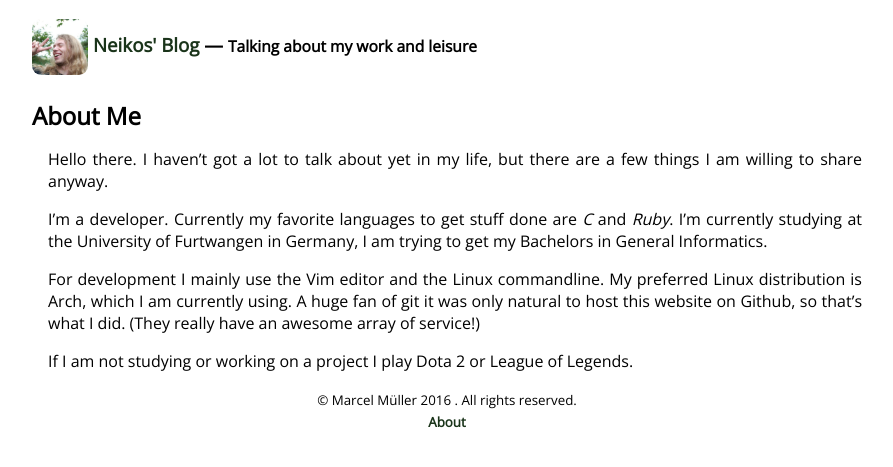
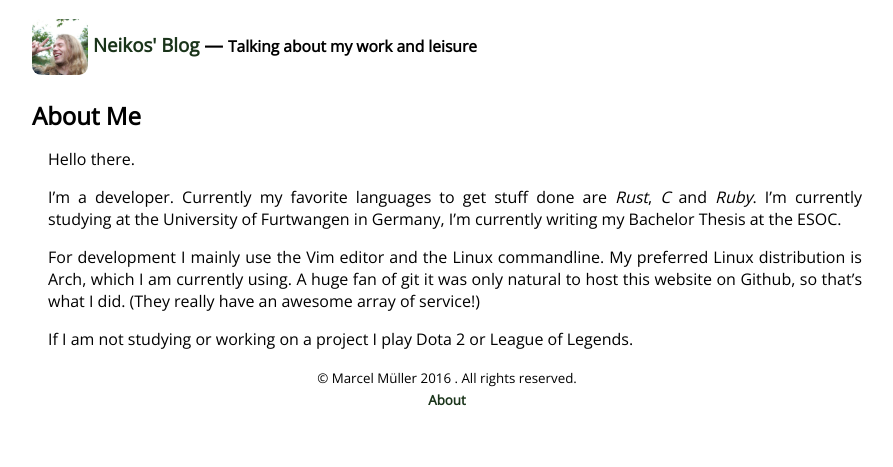
Before and after one commit to TheNeikos/TheNeikos.github.io, a Jekyll site: the page built from about.md, in a window 1280 px wide. Shown: the top 467 px of the page, without its empty margins (193-1086 px from the left). Built offline with Jekyll 4.4.1, drawn with Linux system fonts in a browser that asks for light colours.

Commit message:
Update about

```diff
--- a/about.md
+++ b/about.md
@@ -3,12 +3,11 @@
 layout: page
 ---
 
-Hello there. I haven't got a lot to talk about yet in my life, but there are a
-few things I am willing to share anyway.
+Hello there.
 
-I'm a developer. Currently my favorite languages to get stuff done are *C* and
-*Ruby*. I'm currently studying at the University of Furtwangen in Germany, I am
-trying to get my Bachelors in General Informatics.
+I'm a developer. Currently my favorite languages to get stuff done are *Rust*,
+*C* and *Ruby*. I'm currently studying at the University of Furtwangen in
+Germany, I'm currently writing my Bachelor Thesis at the ESOC.
 
 For development I mainly use the Vim editor and the Linux commandline. My
 preferred Linux distribution is Arch, which I am currently using.
```
